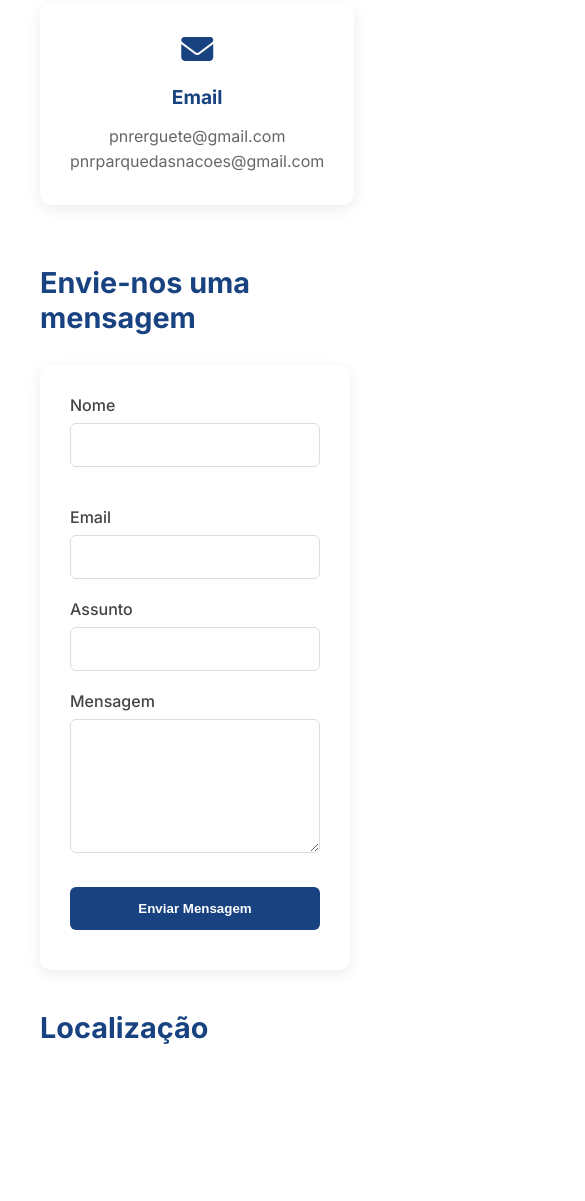
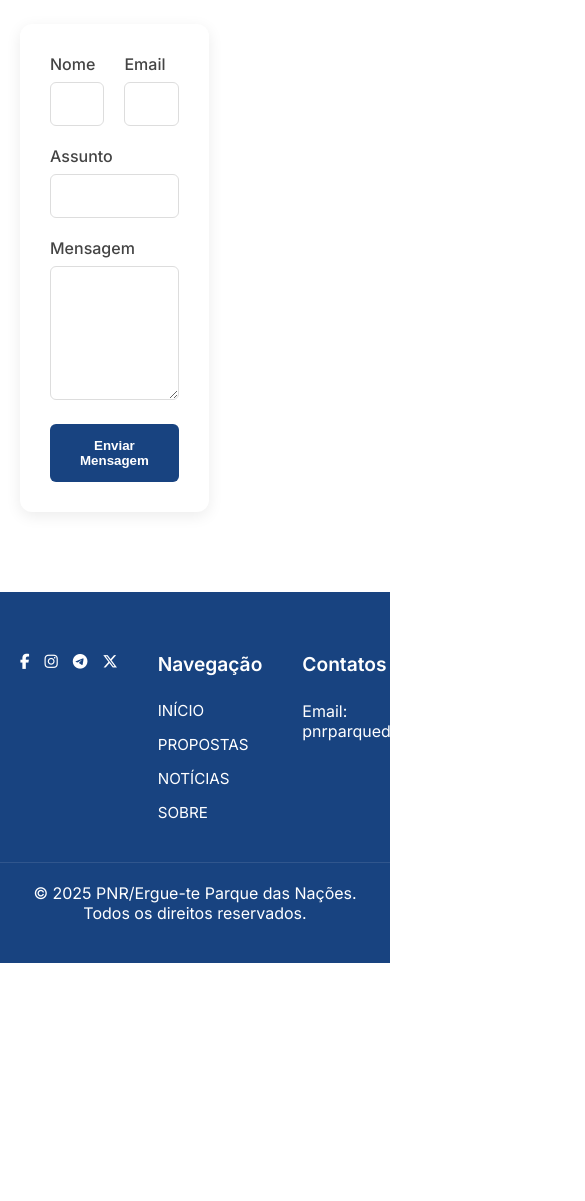
Before and after one commit to Alzzo2024/pnrparquedasnacoes, a plain HTML site: page contatos.html in a window 390 px wide. Shown: the part 799-2000 px from the top of the page, 585 px wide, since content can reach past the window. After the commit the page ends 1762 px from the top, so only its background shows below. Drawn offline with Linux system fonts and the light colour scheme.

Commit message:
Update contatos.html

```diff
--- a/contatos.html
+++ b/contatos.html
@@ -6,12 +6,12 @@
     <title>PNR - Parque das Nações - Sobre</title>
     <link rel="stylesheet" href="styles.css">
     <link rel="stylesheet" href="contatos.css">
-    <link rel="stylesheet" href="mobile.css">
     <link rel="icon" type="image/x-icon" href="Images/PNRPNlogo.png">
     <link rel="preconnect" href="https://fonts.googleapis.com">
     <link rel="preconnect" href="https://fonts.gstatic.com" crossorigin>
     <link rel="stylesheet" href="https://cdnjs.cloudflare.com/ajax/libs/font-awesome/6.5.1/css/all.min.css">
     <link href="https://fonts.googleapis.com/css2?family=Inter:wght@400;500;600;700&display=swap" rel="stylesheet">
+    <meta name="viewport" content="width=device-width, initial-scale=1.0, maximum-scale=1.0, user-scalable=no">
 </head>
 <body>
     <header>
@@ -23,10 +23,10 @@
             </div>
 
             <div class="hamburger">
-               <span></span>
-               <span></span>
-               <span></span>
-           </div>
+                <span></span>
+                <span></span>
+                <span></span>
+            </div>
 
             <div class="nav-links">
                 <a href="index.html">INÍCIO</a>
@@ -89,13 +89,6 @@
                         <button type="submit" class="submit-btn">Enviar Mensagem</button>
                     </form>
                 </div>
-
-                <div class="mapa-section">
-                    <h2>Localização</h2>
-                    <div class="mapa">
-                        <!-- Insert Google Maps iframe here -->
-                    </div>
-                </div>
             </div>
         </div>
     </main>
@@ -104,10 +97,10 @@
     <div class="footer-content">
         <div class="footer-section">
             <div class="social-links">
-                <a href="#facebook"><i class="fab fa-facebook-f"></i></a>
-                <a href="https://www.instagram.com/pnrparquedasnacoes?igsh=dHl3Y3E2ejhwZ2Q0"><i class="fab fa-instagram"></i></a>
+                <a href="https://www.facebook.com/share/19tTJzEgv7/"><i class="fab fa-facebook-f"></i></a>
+                <a href="https://www.instagram.com/pnrparquedasnacoes/"><i class="fab fa-instagram"></i></a>
                 <a href="https://t.me/+C9q0eCA5epAzODZk"><i class="fab fa-telegram"></i></a>
-                <a href="#telegram"><i class="fa-brands fa-x-twitter"></i></a>
+                <a href="https://x.com/ParqueRenovador?t=vuT-WS0aOxvtNnU2R4pDGQ&s=09"><i class="fa-brands fa-x-twitter"></i></a>
             </div>
         </div>
 
```
